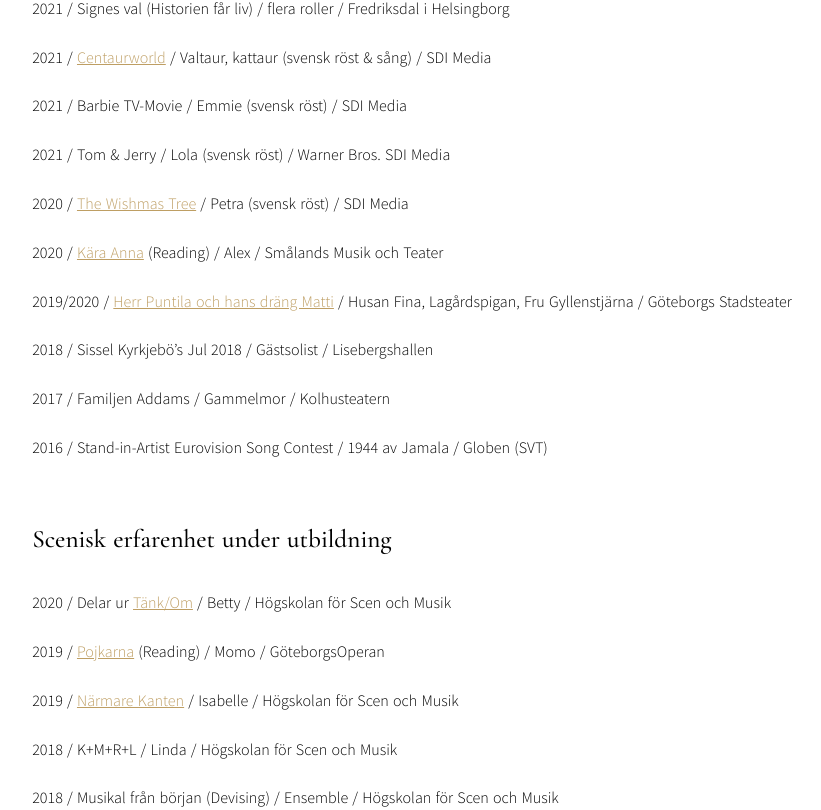
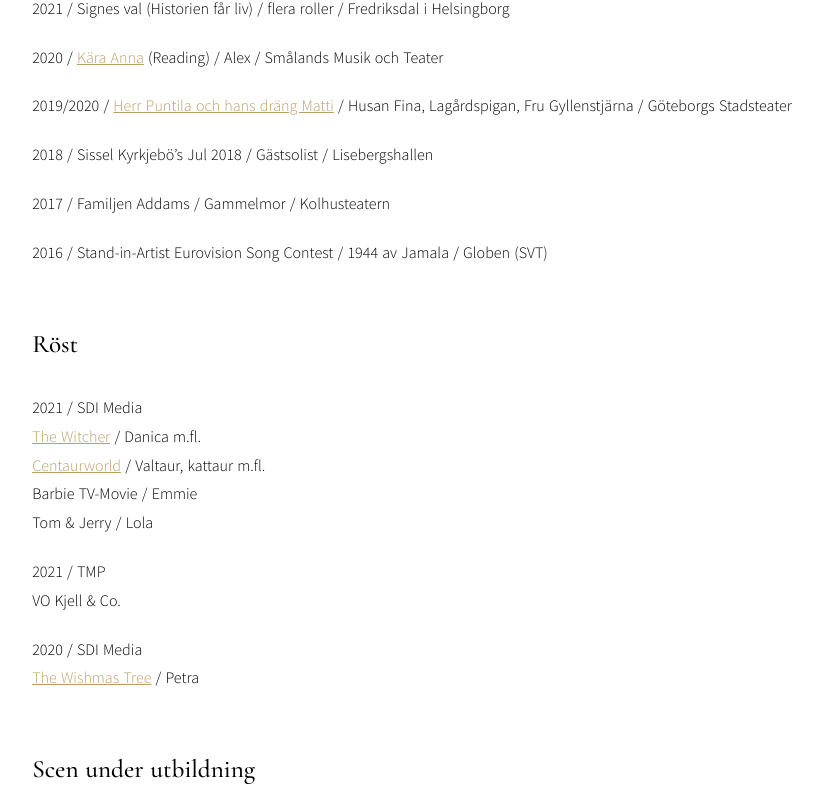
Before and after one commit to kindstrom-solutions/fridalinnell, a Nuxt app: page /cv in a window 1280 px wide. Shown: the part 1990-2800 px from the top of the page, without its empty margins (19-840 px from the left). Built offline with nearby package versions, Linux system fonts and the light colour scheme.

Commit message:
Små förändringar, CV

```diff
--- a/pages/cv.vue
+++ b/pages/cv.vue
@@ -39,19 +39,30 @@
       <p>2014 / 1 Year Full-time Intensive Diploma in Musical Theatre / Associated Studios, London</p>
     </div>
     <div class="scene-section">
-      <h4>Yrkeserfarenhet</h4>
+      <h4>Scen</h4>
       <p>2021 / <a href="https://www.underhallningspatrullen.se/forestallning/Alice-i-Underlandet">Alice i Underlandet</a> / Hjärter Dam, Påskharen / Kristianstad Teater </p>
       <p>2021 / Signes val (Historien får liv) / flera roller / Fredriksdal i Helsingborg </p>
-      <p>2021 / <a href="https://www.netflix.com/watch/81048667?trackId=200257859">Centaurworld</a>  / Valtaur, kattaur (svensk röst & sång) / SDI Media</p>
-      <p>2021 / Barbie TV-Movie / Emmie (svensk röst) / SDI Media</p>
-      <p>2021 / Tom &amp; Jerry / Lola (svensk röst) / Warner Bros. SDI Media</p>
-      <p>2020 / <a href="https://se.hbonordic.com/kids/movies/onsketradet/1f10ced-013a36f3e50">The Wishmas Tree</a> / Petra (svensk röst) / SDI Media</p>
       <p>2020 / <a href="https://www.facebook.com/karaannamusikalen/">Kära Anna</a> (Reading) / Alex / Smålands Musik och Teater</p>
       <p>2019/2020 / <a href="https://stadsteatern.goteborg.se/pa-scen/2019-2020/herr-puntila-och-hans-drang-matti/">Herr Puntila och hans dräng Matti</a> / Husan Fina, Lagårdspigan, Fru Gyllenstjärna / Göteborgs Stadsteater</p>
       <p>2018 / Sissel Kyrkjebö’s Jul 2018 / Gästsolist / Lisebergshallen</p>
       <p>2017 / Familjen Addams / Gammelmor / Kolhusteatern</p>
       <p>2016 / Stand-in-Artist Eurovision Song Contest / 1944 av Jamala / Globen (SVT)</p>
-      <h4 style="margin-top: 60px;">Scenisk erfarenhet under utbildning</h4>
+
+      <h4 style="margin-top: 60px"> Röst</h4>
+      <p>2021 / SDI Media <br>
+      <a href="https://www.netflix.com/search?q=the%20witcher&jbv=80189685"> The Witcher</a> / Danica m.fl.<br>
+       <a href="https://www.netflix.com/watch/81048667?trackId=200257859">Centaurworld</a>  / Valtaur, kattaur m.fl.<br>
+       Barbie TV-Movie / Emmie <br>
+       Tom &amp; Jerry / Lola </p>
+
+
+       <p> 2021 / TMP <br>
+       VO Kjell &amp; Co. </p>
+
+       <p> 2020 / SDI Media <br>
+      <a href="https://se.hbonordic.com/kids/movies/onsketradet/1f10ced-013a36f3e50">The Wishmas Tree</a> / Petra </p>
+
+      <h4 style="margin-top: 60px;">Scen under utbildning</h4>
       <p>2020 / Delar ur <a href="https://www.scenfilm.se/2020/06/15/sorg-och-besvikelse-blev-till-kreativitet-vid-musikalutbildningen/">Tänk/Om</a> / Betty / Högskolan för Scen och Musik</p>
       <p>2019 / <a href="https://www.facebook.com/pojkarnamusikalen/">Pojkarna</a> (Reading) / Momo / GöteborgsOperan</p>
       <p>2019 / <a href="https://musicalbridges.se/">Närmare Kanten</a> / Isabelle / Högskolan för Scen och Musik</p>
--- a/pages/index.vue
+++ b/pages/index.vue
@@ -17,12 +17,11 @@
         </div>
         <div class="box-text">
           Frida Linnell är utbildad vid Högskolan för Scen och Musik i Göteborg och arbetar nu som
-          frilansande skådespelerska inom flera konstnärliga områden. Frida sågs senast i läsningen av
-          den nyskrivna musikalen <em>Kära Anna</em> i rollen som Alex, i samband med Musikalsymposiet på
-          Smålands Musik och Teater i maj 2020. Under sommaren 2021 medverkar hon i den historiska
-          föreställningen <em>Signes val</em> i Historien får liv på Fredriksdal i Helsingborg.
-          Följande höst är Frida aktuell i <em>Alice i Underlandet</em> på Kristianstad Teater i rollen som bl.a. Hjärter
-          Dam.
+          frilansande skådespelerska inom flera konstnärliga områden. På scen sågs hon senast hösten 2021
+          i uppsättningen av <em>Alice i Underlandet</em> på Kristianstad Teater, där hon bl.a. spelade
+          rollen som Hjärter Daam. Fridaa är också uppmärksammad för hennes tolking av
+          Alex i den nyskrivna musikalen <em>Kära Anna</em>, i samband med Musikalsymposiet på Smålands
+          Musik och Teater i maj 2020.
         </div>
         <nuxt-link to="/om-mig" class="box-button">Om mig</nuxt-link>
       </div>
--- a/pages/om-mig.vue
+++ b/pages/om-mig.vue
@@ -42,9 +42,7 @@
           hålla på med skådespeleri.
         </p>
         <p>
-          Sommaren 2021 medverkar jag i den historiska föreställningen <em>Signes val</em>  i Historien får Liv
-          på Fredriksdal i Helsingborg, och fortsätter i höst i produktionen av <em>Alice i Underlandet</em> på
-          Kristianstad Teater i rollen som bl.a. Hjärter Dam. Läs mer <a href="https://www.underhallningspatrullen.se/forestallning/Alice-i-Underlandet">här</a>.
+          Hösten 2021 medverkade jag i <em>Alice i Underlandet</em> i rollen som bl.a. Hjärter Dam. Läs mer <a href="https://www.underhallningspatrullen.se/forestallning/Alice-i-Underlandet">här</a>.
         </p>
       </div>
     </div>
```
